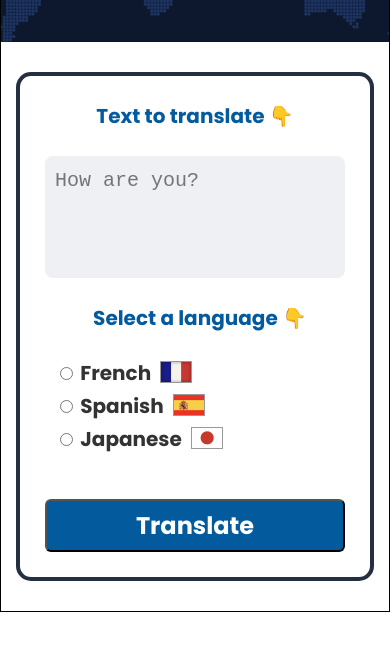
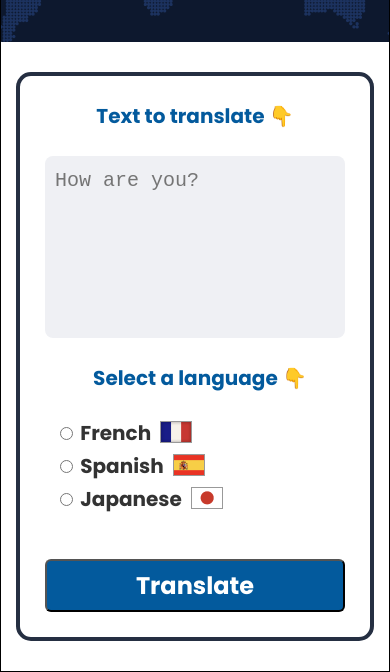
Before and after one commit to BugDevelopments/scrimba-translation-app, a plain HTML site: page index.html in a window 390 px wide. Shown: the part 172-844 px from the top of the page. Drawn offline with Linux system fonts and the light colour scheme; a web font is replaced by a local one.

Commit message:
responsive layout

```diff
--- a/index.css
+++ b/index.css
@@ -4,10 +4,12 @@
 }
 
 body {
-    width: 390px;
+    min-width: 390px;
     margin: auto auto;
     font-family: "Poppins", sans-serif;
     border: 1px solid black;
+    height: 100%;
+    min-height: 100vh;
 }
 
 /* header */
@@ -53,7 +55,6 @@ main {
     border-radius: 15px;
     margin: 30px 15px;
     font-size: 20px;
-
 }
 
 main form {
@@ -64,6 +65,7 @@ main form {
     flex-direction: column;
     align-items: center;
     gap: 25px;
+    height: calc(100vh - 333px);
 }
 
 main form > label,
@@ -86,7 +88,8 @@ main form  > button {
 
 main form textarea {
     width: 100%;
-    height: 6.1em;
+    flex-grow: 1;
+    /* 213px header, 60px main margin, 60px approx for other main content/padding */
     font-size: inherit;
     line-height: 1.5;
     resize: none;
```
